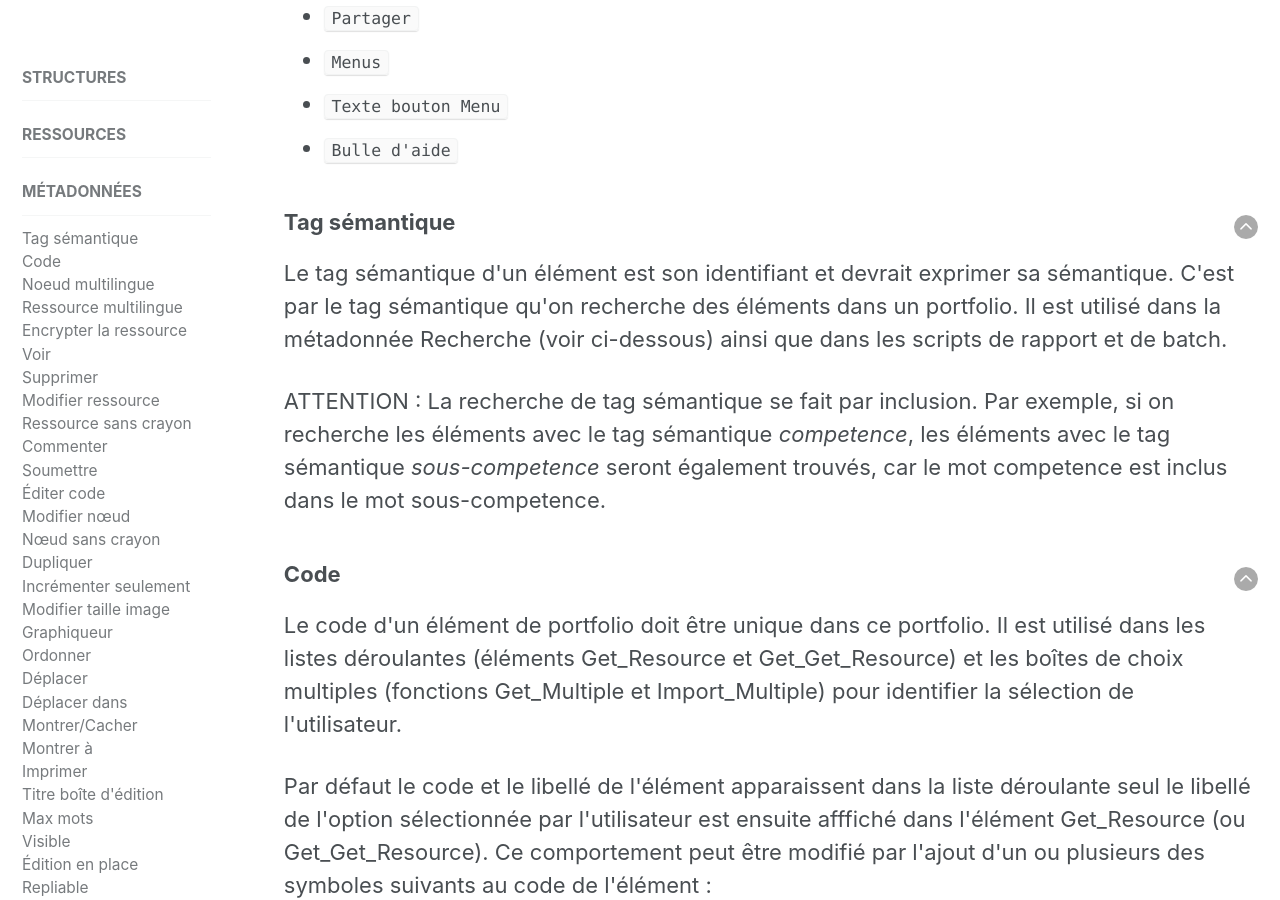
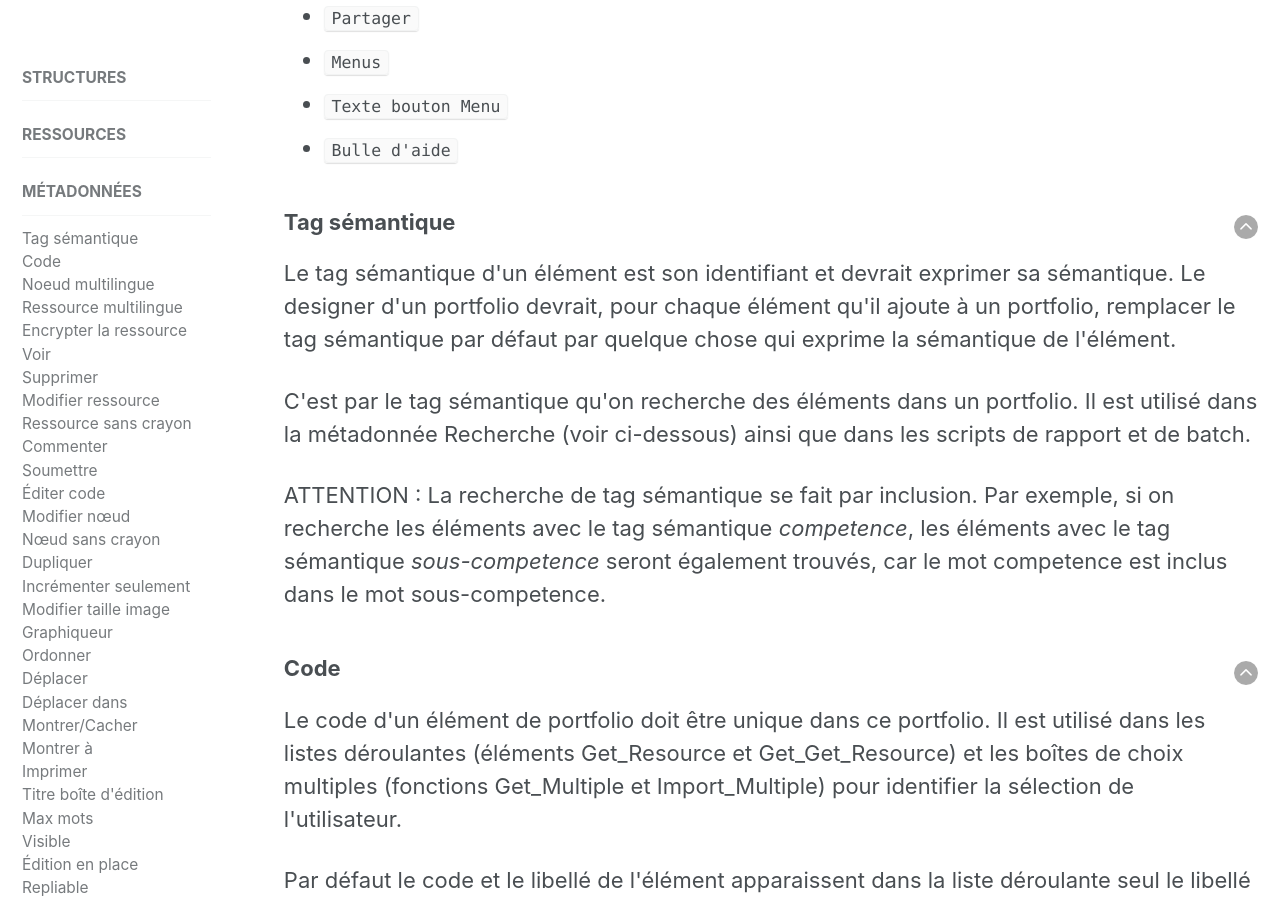
Before and after one commit to karutaproject/karuta-frontend-documentation, a Jekyll site: the page built from _pages/metadata_fr.html, in a window 1280 px wide and 900 px high, scrolled down 2207 px. Built offline with Jekyll 4.4.1, drawn with Linux system fonts in a browser that asks for light colours.

Commit message:
corrections

```diff
--- a/_pages/metadata_fr.html
+++ b/_pages/metadata_fr.html
@@ -70,7 +70,11 @@ sidebar:
 	<a style='float:right' href='#top'><img src='../assets/img/arrow-up.png'/></a>
 	<h3 id='semantictag'>Tag sémantique</h3>
 	<p>
-		Le tag sémantique d'un élément est son identifiant et devrait exprimer sa sémantique.
+		Le tag sémantique d'un élément est son identifiant et devrait exprimer sa sémantique. Le
+		designer d'un portfolio devrait, pour chaque élément qu'il ajoute à un portfolio, remplacer
+		le tag sémantique par défaut par quelque chose qui exprime la sémantique de l'élément.
+	</p>
+	<p>
 		C'est par le tag sémantique qu'on recherche des éléments dans un portfolio.
 		Il est utilisé dans la métadonnée Recherche (voir ci-dessous) ainsi que dans les scripts
 		de rapport et de batch.
```
